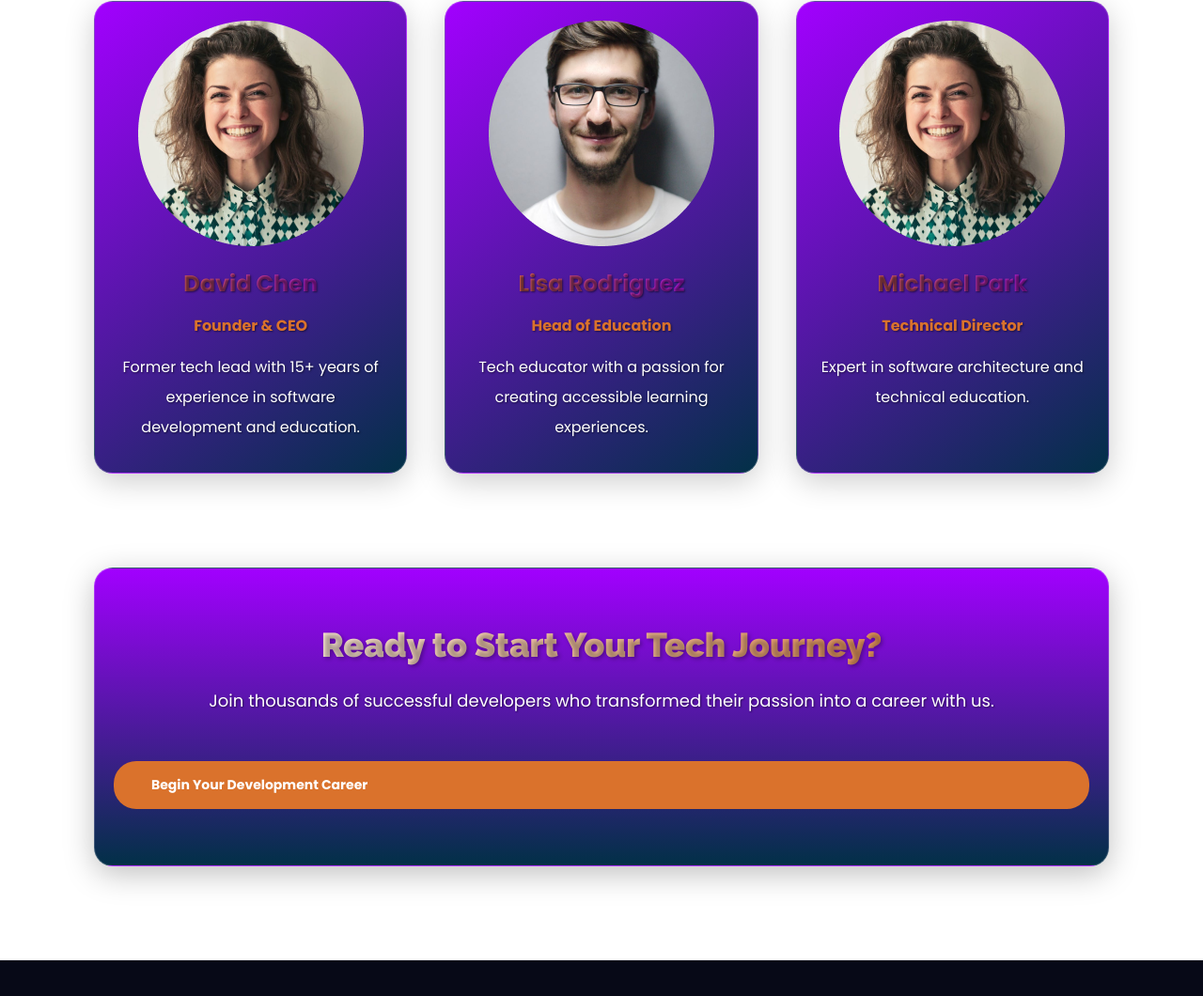
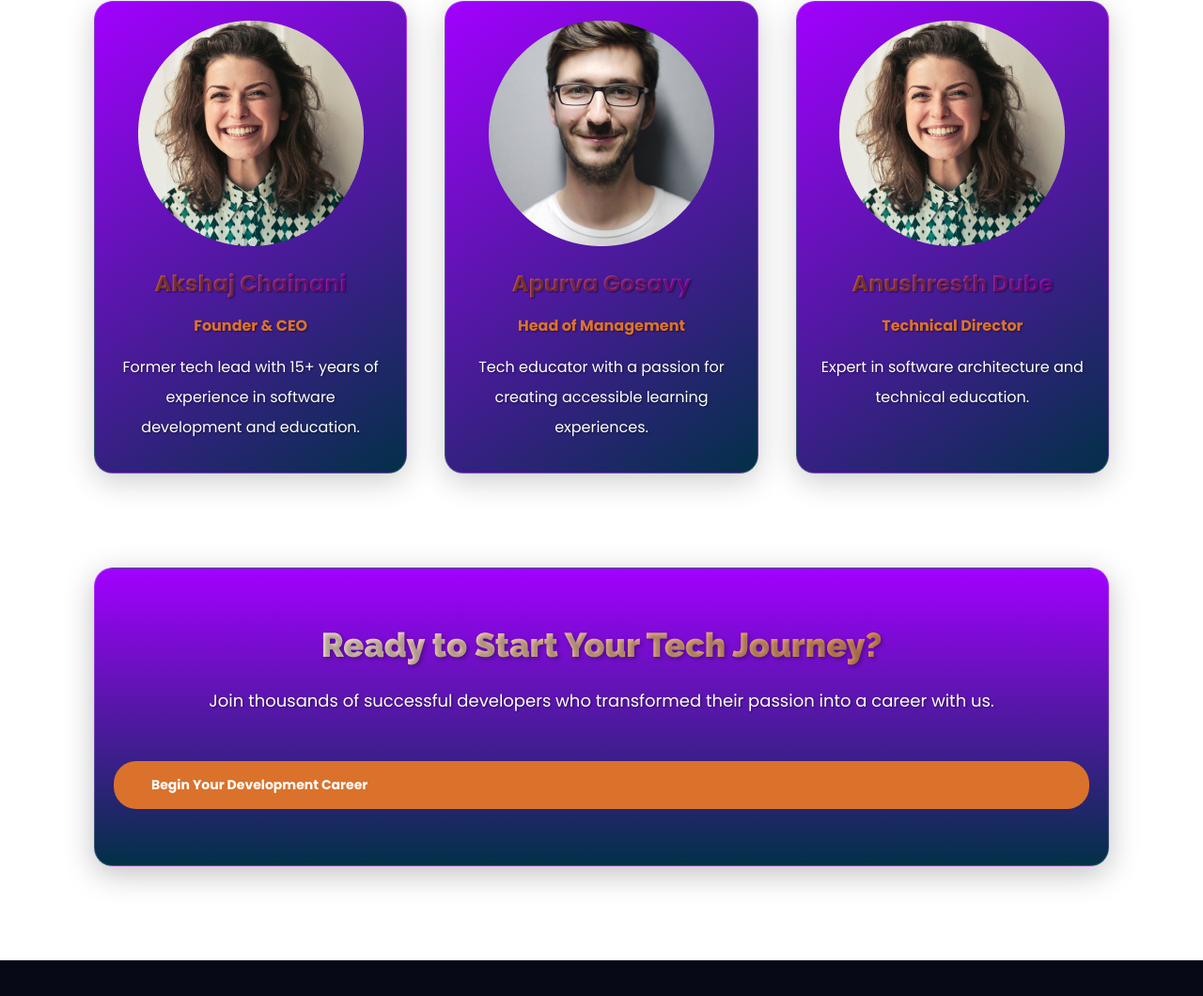
Before and after one commit to akshajchainani/UI-UX_project_responsive_website, a plain HTML site: page about.html in a window 1280 px wide. Shown: the part 2191-3251 px from the top of the page at 94% size. Drawn offline with Linux system fonts and the light colour scheme; no server answers.

Commit message:
Update about.html

```diff
--- a/about.html
+++ b/about.html
@@ -121,19 +121,19 @@
         <div class="team-grid">
           <div class="team-member">
             <img src="images/testimonial-1.png" alt="Team Member">
-            <h3>David Chen</h3>
+            <h3>Akshaj Chainani</h3>
             <p class="position">Founder & CEO</p>
             <p class="bio">Former tech lead with 15+ years of experience in software development and education.</p>
           </div>
           <div class="team-member">
             <img src="images/testimonial-2.png" alt="Team Member">
-            <h3>Lisa Rodriguez</h3>
-            <p class="position">Head of Education</p>
+            <h3>Apurva Gosavy</h3>
+            <p class="position">Head of Management</p>
             <p class="bio">Tech educator with a passion for creating accessible learning experiences.</p>
           </div>
           <div class="team-member">
             <img src="images/testimonial-1.png" alt="Team Member">
-            <h3>Michael Park</h3>
+            <h3>Anushresth Dube</h3>
             <p class="position">Technical Director</p>
             <p class="bio">Expert in software architecture and technical education.</p>
           </div>
```
